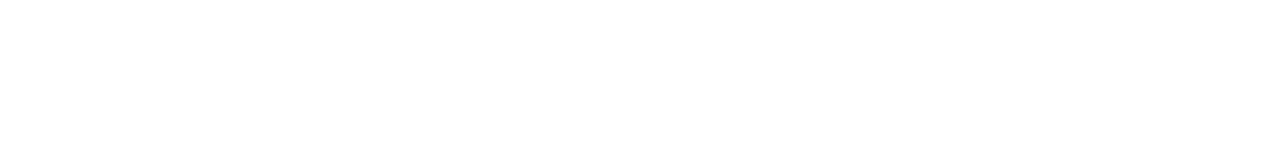
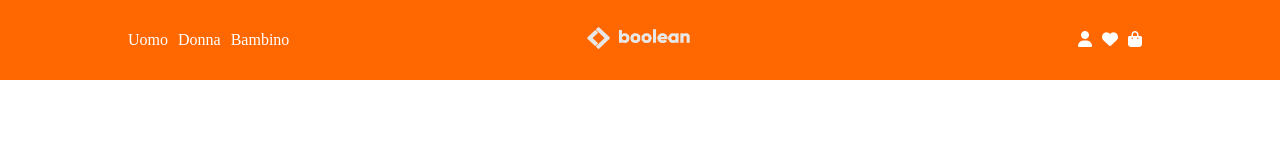
Before and after one commit to MadalinaIndreica/html-css-boolando, a plain HTML site: page index.html in a window 1280 px wide. Drawn offline with Linux system fonts and the light colour scheme.

Commit message:
add: header completed

```diff
--- a/css/style.css
+++ b/css/style.css
@@ -0,0 +1,49 @@
+
+/* RESET */
+* {
+    margin: 0;
+    padding: 0;
+    box-sizing: border-box;
+}
+img {
+    max-width: 100%;
+}
+
+/* HEADER */
+header{
+    height: 80px;
+    background-color: #ff6801;
+    color: white;
+}
+a{
+    text-decoration: none;
+    color: white;
+    display: inline-block;
+}
+.header-container {
+    display: flex;
+    justify-content: space-between;
+    align-items: center;
+    width: 80%;
+    max-width: 1100%;
+    margin: 0 auto;
+    height: 80px;
+}
+.header-nav{
+    display: flex;
+    justify-content: space-between;
+    text-align: center;
+}
+.header-nav ul {
+    display: flex;
+    list-style-type: none;
+    justify-content: space-between;
+}
+
+.logo{
+    width:10%;
+    margin-right: 100px;
+}
+ul li {
+    margin-right: 10px;
+}
--- a/index.html
+++ b/index.html
@@ -1,15 +1,54 @@
 <!DOCTYPE html>
 <html lang="en">
+
 <head>
     <meta charset="UTF-8">
     <meta name="viewport" content="width=device-width, initial-scale=1.0">
     <title>Document</title>
     <link rel="stylesheet" href="css/style.css">
+    <link rel="stylesheet" href="https://cdnjs.cloudflare.com/ajax/libs/font-awesome/6.4.2/css/all.min.css"
+        integrity="sha512-z3gLpd7yknf1YoNbCzqRKc4qyor8gaKU1qmn+CShxbuBusANI9QpRohGBreCFkKxLhei6S9CQXFEbbKuqLg0DA=="
+        crossorigin="anonymous" referrerpolicy="no-referrer" />
 </head>
+
 <body>
     <!-- HEADER -->
     <header>
+        <div class="header-container">
+            <!-- HEADER NAV -->
+            <nav class="header-nav">
+                <ul>
+                    <li><a href="">Uomo</a></li>
+                    <li><a href="">Donna</a></li>
+                    <li><a href="">Bambino</a></li>
+                </ul>
+            </nav>
 
+            <!-- LOGO -->
+            <div class="logo">
+                <img src="img/boolean-logo.png" alt="logo of boolean">
+            </div>
+            <!-- /LOGO -->
+
+            <!-- ICONS NAV -->
+            <nav class="header-nav">
+                <ul>
+                    <li><a href="">
+                            <i class="fa-solid fa-user"></i>
+                        </a>
+                    </li>
+                    <li><a href="">
+                            <i class="fa-solid fa-heart"></i>
+                        </a>
+                    </li>
+                    <li><a href="">
+                            <i class="fa-solid fa-bag-shopping"></i>
+                        </a>
+                    </li>
+                </ul>
+            </nav>
+
+        </div>
     </header>
     <!-- /HEADER -->
 
@@ -37,4 +76,5 @@
 
 
 </body>
+
 </html>
```
